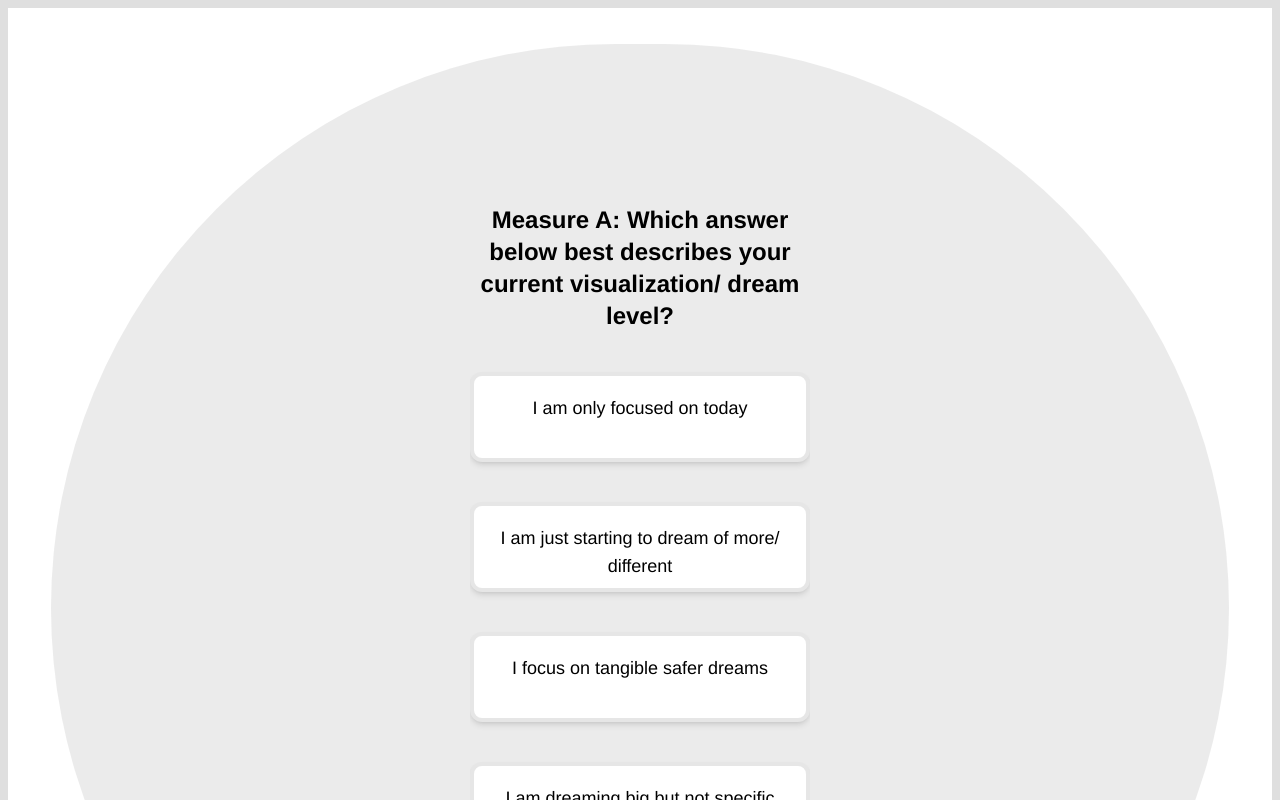
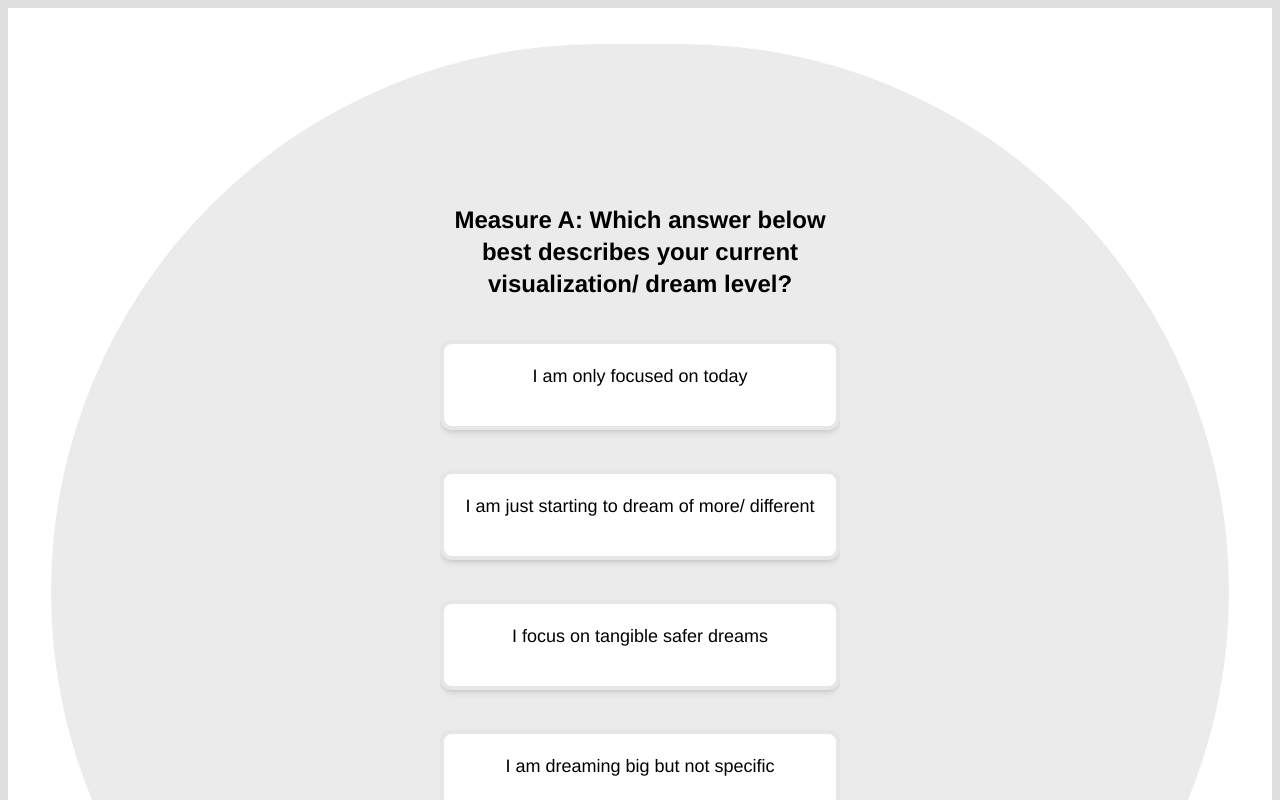
Before and after one commit to Namrath1/personalityTest, a React (Vite) app: page / in a window 1280 px wide. Shown: the top 800 px of the page. Built offline with nearby package versions, Linux system fonts and the light colour scheme.

Commit message:
new fixes

```diff
--- a/src/components/questionPage/questionPage.jsx
+++ b/src/components/questionPage/questionPage.jsx
@@ -43,12 +43,12 @@ export default function QuestionPage(props) {
                 <div className="max-w-[95%] max-h-fit rounded md:rounded-full bg-[#c0c0c050] m-auto md: my-9 max-w-[85%]">
                     <div className='qCard'>
                         {qno < questions.length && qno >= 0 && (
-                            <div className="font-Helvectica text-center max-w-[250px] m-auto flex-col overflow-hidden flex-wrap  md:max-w-[340px] show" id="fade-in">
+                            <div className="font-Helvectica text-center max-w-[250px] m-auto flex-col overflow-hidden flex-wrap  md:max-w-[400px] show" id="fade-in">
                                 <h3 className="font-semibold text-2xl pt-40">{questions[qno].question}</h3>
                                 {questions[qno].options.map(opt => {
 
                                     return (
-                                        <div className="h-[75px] max-w-[220px] px-[15px] pt-[5px] pb-[5px] shadow-md  bg-white mt-10 mb-9 mx-auto rounded-xl text-sm  md:h-[90px] md:max-w-[340px] md:px-[15px] md:pt-[18px] md:pb-[4px] md:text-lg border-4 border-[#c0c0c065] hover:bg-[#ffffffc4] text-center" onClick={handleClick}>
+                                        <div className="h-[75px] max-w-[220px] px-[15px] pt-[5px] pb-[5px] shadow-md  bg-white mt-10 mb-9 mx-auto rounded-xl text-sm  md:h-[90px] md:max-w-[400px] md:px-[15px] md:pt-[18px] md:pb-[4px] md:text-lg border-4 border-[#c0c0c065] hover:bg-[#ffffffc4] text-center" onClick={handleClick}>
                                             {opt.option}
                                         </div>)
                                 })}
```
